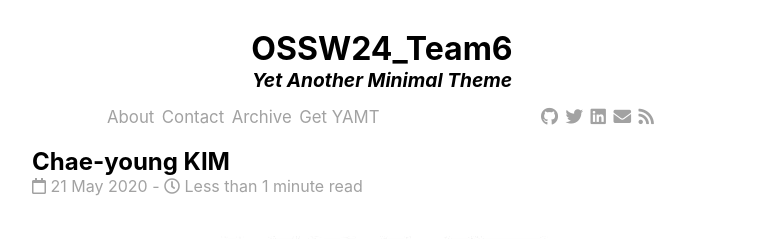
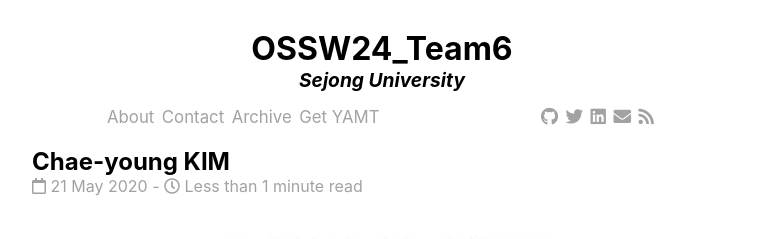
Before and after one commit to yoooousir/OSSW24_Team6, a Jekyll site: the page built from index.html, in a window 1280 px wide. Shown: the top 239 px of the page, without its empty margins (258-1018 px from the left). Built offline with Jekyll 4.4.1, drawn with Linux system fonts in a browser that asks for light colours; nearby versions of some CDN libraries; the list of posts is cut into pages by our own code.

Commit message:
Update settings.yml

```diff
--- a/_data/settings.yml
+++ b/_data/settings.yml
@@ -4,7 +4,7 @@ analytics-id: #leave blank to not use Analytics
 #Subtitle
 subtitle:
   active: true
-  text: Yet Another Minimal Theme
+  text: Sejong University
 
 #Nav
 nav:
```
